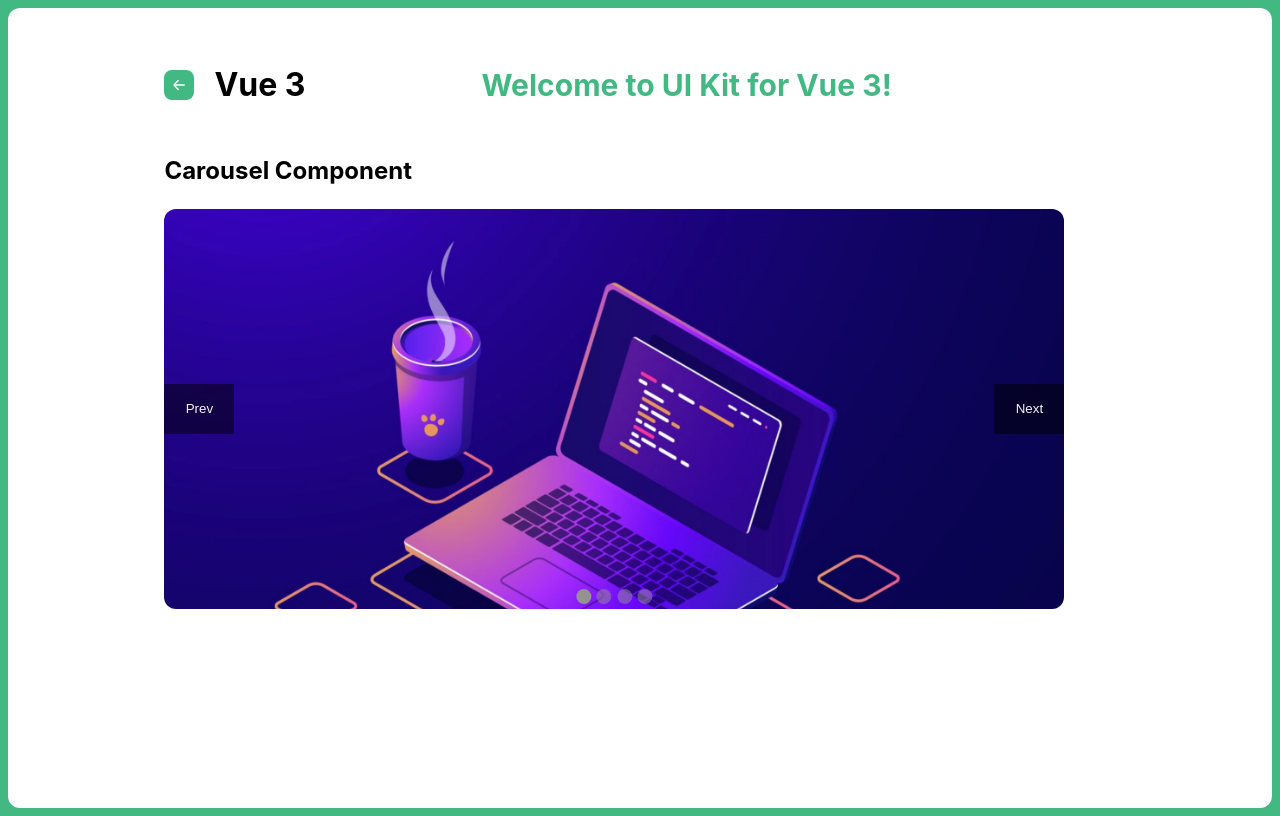
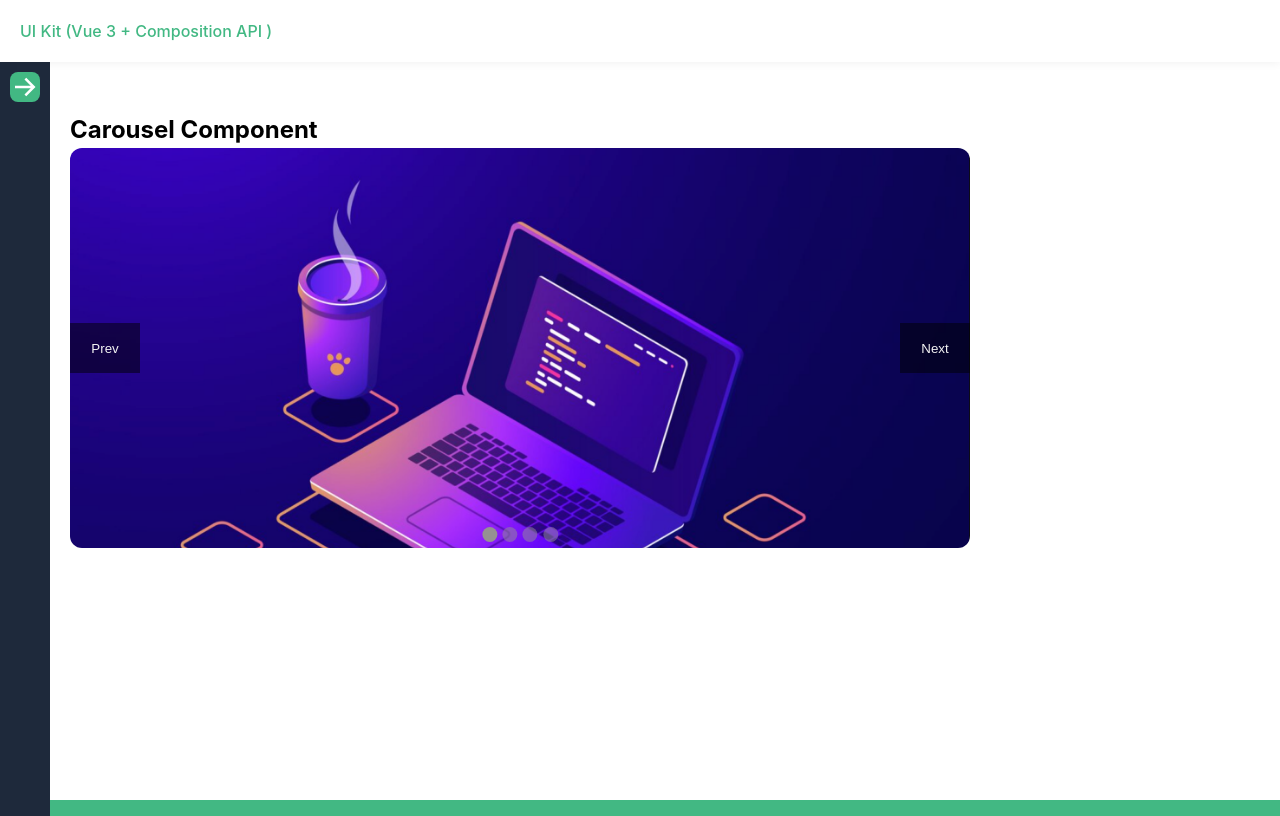
Before and after one commit to yuKalashnikova2/ui-kit-vue3, a Vue app: page /carouselview in a window 1280 px wide. Built offline with nearby package versions, Linux system fonts and the light colour scheme.

Commit message:
add draft commit

```diff
--- a/src/App.vue
+++ b/src/App.vue
@@ -1,12 +1,33 @@
 <script setup>
-import Header from './components/Header.vue'
+// import { ref } from 'vue'
+import { ref } from 'vue'
+import TopHeader from './components/TopHeader.vue';
+import SideBar from './components/SideBar.vue'
+const isOpen = ref(false)
+const handleOpen = () => {
+  isOpen.value = !isOpen.value
+}
+// const f = ref(false)
+// const handleOpen = (isOpen) => {
+//   f.value = isOpen
+
+// }
 </script>
 
 <template>
   <div class="container">
+    <TopHeader />
     <div class="wrapper">
-      <Header />
-    <div>
+      <div class="sidebar__button"
+      :class="{ 'sidebar__button_open': isOpen }">
+        <button  @click="handleOpen" >
+                <img src="/right_arrow.svg" alt="come-back" />
+      </button>
+      </div>
+
+      <SideBar :isOpen="isOpen" />
+    <div :class="['content', isOpen ? 'content__open' : '']"
+    >
       <RouterView />
     </div>
     </div>
@@ -18,18 +39,69 @@ import Header from './components/Header.vue'
   .container {
     margin: 0 auto;
     background-color: #FFF;
-    border-radius: 12px;
     max-width: 1280px;
-  height: 100vh;
+    height: 100vh;
 
   }
   .wrapper {
-    width: 80%;
-    margin: 0 auto;
-    padding: 30px;
+    // width: 80%;
+    // display: flex;
+    // position: relative;
+    // margin: 0 auto;ds
+    // padding: 30px;
+    // display: grid;
+    // grid-template-columns: 1fr 3fr;
+    // grid-gap: 20px;
     @media(max-width: 992px) {
       width: 100%;
     }
   }
+  .content {
+    margin-left: 70px;
+    transition: all 0.5s ease-in-out;
+    &__open {
+      margin-left: 300px;
+    }
+  }
+  button {
+        width: 30px;
+        height: 30px;
+        background-color: #42b883;
+        color: #fff;
+        border-radius: 8px;
+        border: none;
+        cursor: pointer;
+        display: flex;
+        justify-content: center;
+        align-items: center;
+        transition: all 0.5s ease-in-out;
+        z-index: 9;
+        &:hover {
+            opacity: 0.8;
+        }
+        & img {
+            width: 100%;
+        }
+        &.open {
+          // margin-left: 250px;
+            & img {
+                transform: rotate(180deg);
+            }
+        }
+    }
+    .sidebar__button {
+      background-color: #1e293b;
+      width: 50px;
+      padding: 10px;
+      transition: all 0.5s ease-in-out;
+      &_open {
+        padding-left: 290px;
+        // width: 250px;
+        // transition: all 0.5s ease-in-out;
+        & img {
+                transform: rotate(180deg);
+            }
 
+      }
+    }
 </style>
--- a/src/components/Burger.vue
+++ b/src/components/Burger.vue
@@ -41,7 +41,7 @@ const isVisible = ref(false)
     &__header {
         background-color: #646cff;
         padding: 20px 10px;
-        z-index: 10;
+        z-index: 4;
         overflow-y: hidden;
         position: relative;
     }
--- /dev/null
+++ b/src/components/SideBar.vue
@@ -0,0 +1,104 @@
+<script setup>
+const props = defineProps({
+    isOpen: {
+        type: Boolean,
+        default: false,
+    },
+})
+// import { ref } from 'vue'
+// const isOpen = ref(false)
+// const emit = defineEmits(['open'])
+// const handleOpen = (isOpen) => {
+//     isOpen.value = !isOpen.value
+//     console.log('вот  тут запук', isOpen.value)
+// }
+</script>
+
+<template>
+    <div :class="['sidebar', isOpen ? 'sidebar__open' : '']">
+        <div class="sidebar__header">
+            <router-link to="/">
+                <div class="sidebar__logo">
+                    <img src="../assets/vue.svg" alt="vue" />
+                </div>
+            </router-link>
+
+            <!-- <button :class="{ open: isOpen }" >
+                <img src="/right_arrow.svg" alt="come-back" />
+            </button> -->
+        </div>
+
+        <div class="sidebar__links">
+            <router-link to="/PaginationView">
+                <h2>Pagination</h2>
+            </router-link>
+            <router-link to="/CarouselView">
+                <h2>Carousel</h2>
+            </router-link>
+            <router-link to="/InputDubbleView">
+                <h2>Input Dubble</h2>
+            </router-link>
+            <router-link to="/Burger">
+                <h2>Burger</h2>
+            </router-link>
+        </div>
+    </div>
+</template>
+
+<style lang="scss" scoped>
+.sidebar {
+    position: fixed;
+    z-index: 5;
+    padding: 1rem;
+    width: 300px;
+    transform: translateX(-250px);
+    background-color: #1e293b;
+    vertical-align: top;
+    display: flex;
+    flex-direction: column;
+    min-height: 100vh;
+    transition: all 0.5s ease-in-out;
+    &__open {
+        transform: translateX(0px);
+    }
+    &__header {
+        display: flex;
+        justify-content: space-between;
+    }
+    &__logo {
+        width: 30px;
+        cursor: pointer;
+        & img {
+            width: 100%;
+        }
+    }
+    & button {
+        width: 30px;
+        height: 30px;
+        background-color: #42b883;
+        color: #fff;
+        border-radius: 8px;
+        border: none;
+        cursor: pointer;
+        display: flex;
+        justify-content: center;
+        align-items: center;
+        &:hover {
+            opacity: 0.8;
+        }
+        & img {
+            width: 100%;
+        }
+        &.open {
+            & img {
+                transform: rotate(180deg);
+            }
+        }
+    }
+    &__links {
+        & a {
+            color: #fff;
+        }
+    }
+}
+</style>
--- /dev/null
+++ b/src/components/TopHeader.vue
@@ -0,0 +1,22 @@
+<template>
+    <header class="header">
+        <router-link to="/">UI Kit (Vue 3 + Composition API )</router-link>
+    </header>
+</template>
+
+<style lanf="scss" scoped>
+    .header {
+        background: #fff;
+        font-weight: bold;
+        padding: 0 20px;
+        box-shadow: 0px 0px 10px rgba(0,0,0,0.07);
+        height: 62px;
+        display: flex;
+        align-items: center;
+        z-index: 1;
+        position: relative;
+        & a {
+            color: #42b883;
+        }
+    }
+</style>
--- a/src/style.css
+++ b/src/style.css
@@ -7,6 +7,8 @@
 
 * {
   box-sizing: border-box;
+  margin: 0;
+  padding: 0;
 }
 a {
   font-weight: 500;
--- a/src/view/Burger.vue
+++ b/src/view/Burger.vue
@@ -3,5 +3,8 @@ import Burger from '../components/Burger.vue'
 </script>
 
 <template>
-    <Burger />
+        <div class="ml-70">
+            <Burger />
+        </div>
+
 </template>
--- a/src/view/CarouselView.vue
+++ b/src/view/CarouselView.vue
@@ -3,5 +3,8 @@ import Carousel from '../components/carousel/Carousel.vue'
 </script>
 
 <template>
-    <Carousel />
+    <div class="ml-70">
+        <Carousel />
+    </div>
+
 </template>
--- a/src/view/HomeView.vue
+++ b/src/view/HomeView.vue
@@ -2,7 +2,7 @@
 
 <template>
     <div class="home">
-        <div>
+        <!-- <div>
             <router-link to="/PaginationView">
                 <h2>Pagination</h2>
             </router-link>
@@ -15,7 +15,10 @@
             <router-link to="/Burger">
                 <h2>Burger</h2>
             </router-link>
-        </div>
+        </div> -->
+        <h2 class="home__title">
+      Welcome to UI Kit for Vue 3!
+    </h2>
         <div>
             <p class="home__descr">
                 In our UI Kit for Vue 3 you will find many necessary and
@@ -26,10 +29,15 @@
 </template>
 <style lang="scss" scoped>
 .home {
-    display: grid;
-    grid-template-columns: 1fr 2fr;
+    display: block;
+    margin-left: 70px;
     &__descr {
         font-weight: 700;
     }
+    &__title {
+      font-weight: 700;
+      font-size: 30px;
+      color:#42b883;
+    }
 }
 </style>
--- a/src/view/InputDubbleView.vue
+++ b/src/view/InputDubbleView.vue
@@ -3,5 +3,8 @@ import InputDoubleRange from '../components/InputDoubleRange.vue'
 </script>
 
 <template>
-    <InputDoubleRange />
+       <div class="ml-70">
+        <InputDoubleRange />
+       </div>
+
 </template>
--- a/src/view/PaginationView.vue
+++ b/src/view/PaginationView.vue
@@ -12,11 +12,14 @@ const handleGoToPage = (page) => {
 </script>
 
 <template>
-  <Pagination
+         <div class="ml-70">
+          <Pagination
     :currentPage="currentPage"
     :totalPages="totalPages"
     :visiblePage="visiblePage"
     @goToPage="handleGoToPage"
   />
   <p>Текущая страница: {{ currentPage }}</p>
+         </div>
+
 </template>
```
Also changed, not shown: public/right_arrow.svg (added).
